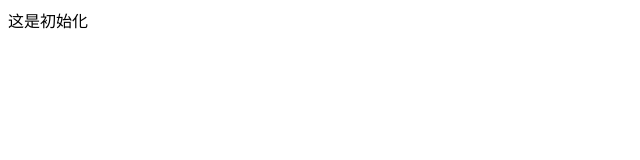
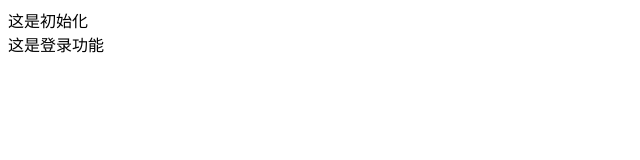
Before and after one commit to daerduotu/myfirst, a plain HTML site: page index.html in a window 1280 px wide. Shown: the whole page, without its empty margins (0-640 px from the left). Drawn offline with Linux system fonts and the light colour scheme.

Commit message:
这是登录功能

```diff
--- a/index.html
+++ b/index.html
@@ -8,5 +8,6 @@
 </head>
 <body>
     <div>这是初始化</div>
+    <div>这是登录功能</div>
 </body>
 </html>
```
